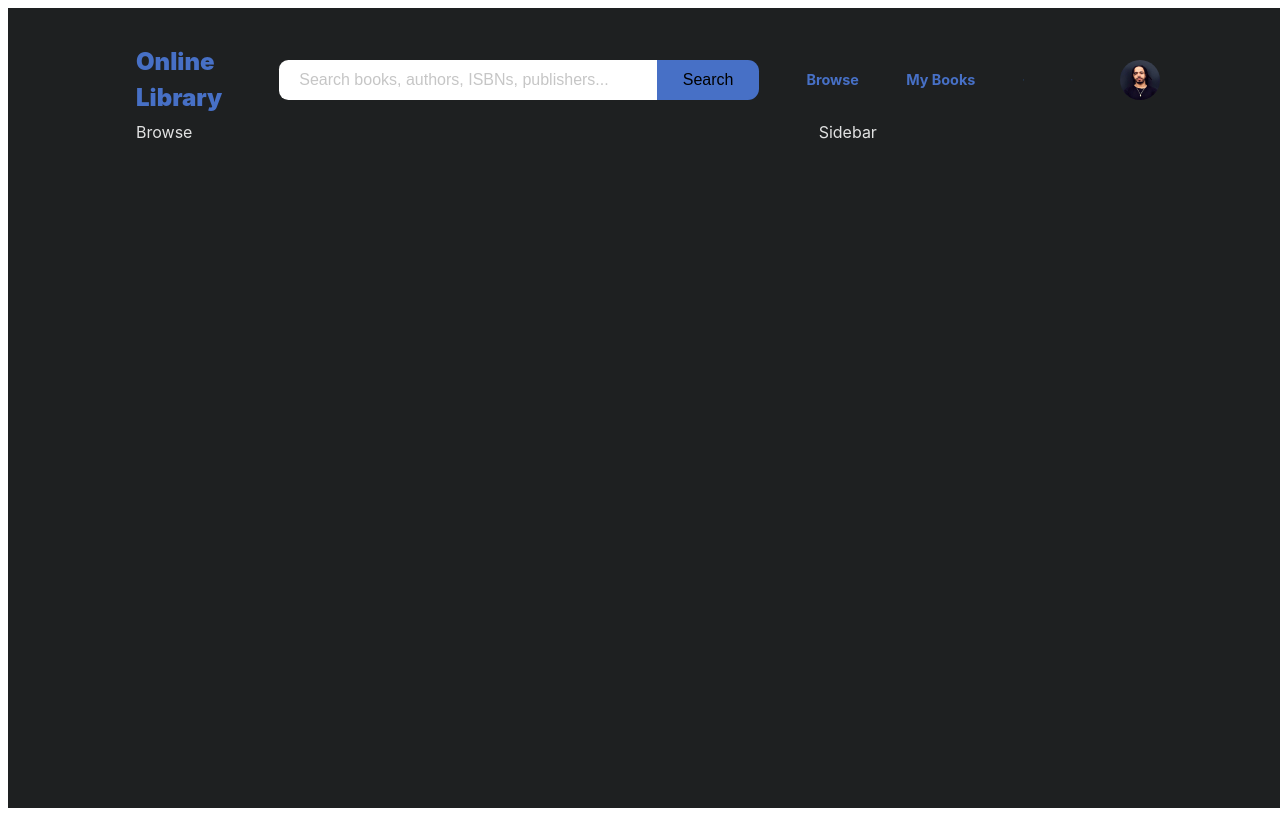
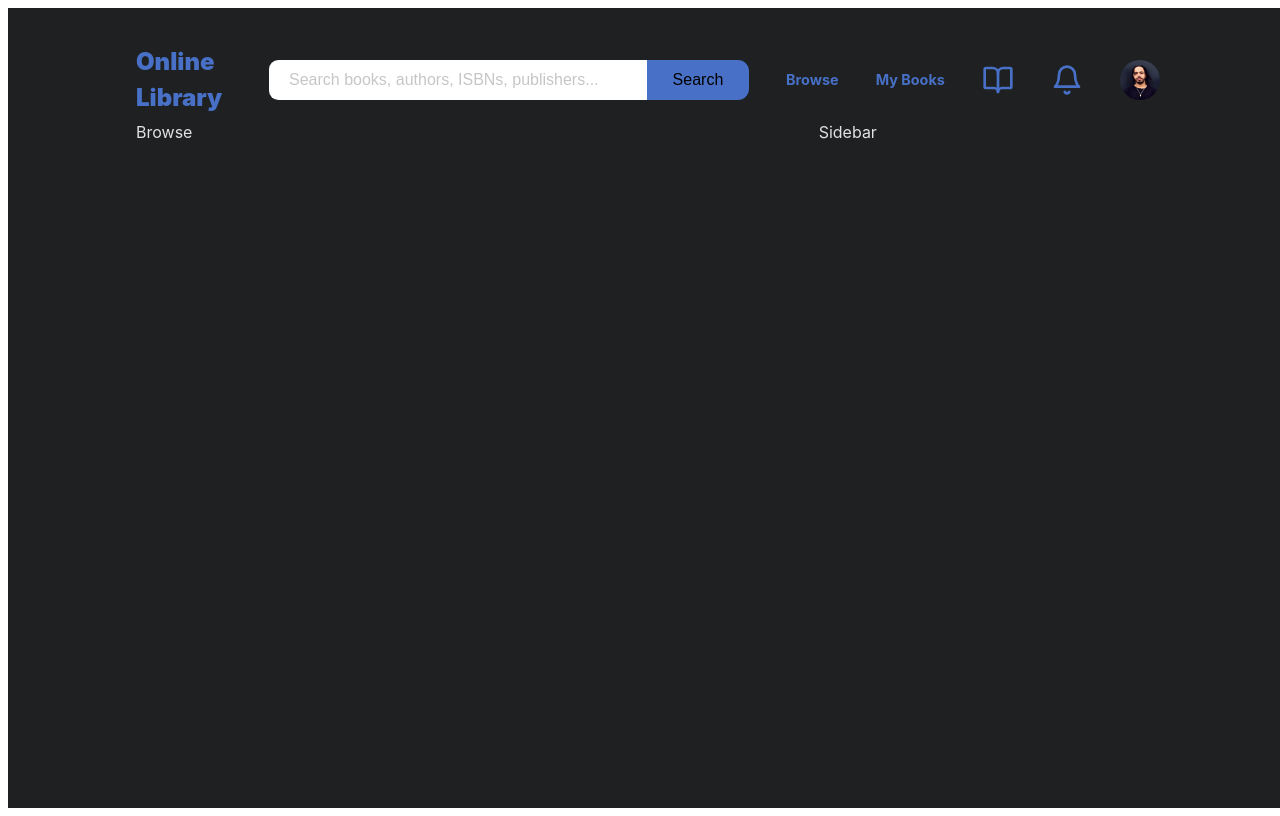
Before and after one commit to joshuanelsondev/odin-library, a React (Vite) app: page / in a window 1280 px wide. Built offline with nearby package versions, Linux system fonts and the light colour scheme.

Commit message:
refactor: update the sizing of the header icons

```diff
--- a/src/components/header/Header.scss
+++ b/src/components/header/Header.scss
@@ -47,6 +47,11 @@ $base-color: #4770C6;
     font-weight: 500;
   }
 
+  &__icon {
+    height: 2em;
+    width: 2em;
+  }
+
   &__browse, &__mybooks {
     font-size: .9em;
     font-weight: 700;
--- a/src/components/header/Header.tsx
+++ b/src/components/header/Header.tsx
@@ -13,8 +13,8 @@ export default function Header () {
       </form>
       <p className='header__browse'>Browse</p>
       <p className='header__mybooks'>My Books</p>
-      <LuBookOpen className='header__icon' size={1.5} />
-      <LuBell className='header__icon' size={1.5} />
+      <LuBookOpen className='header__icon' size={1} />
+      <LuBell className='header__icon' size={1} />
       <img className='header__profile-icon' src={profileIcon} alt="profile icon" />
     </div>
   )
```
